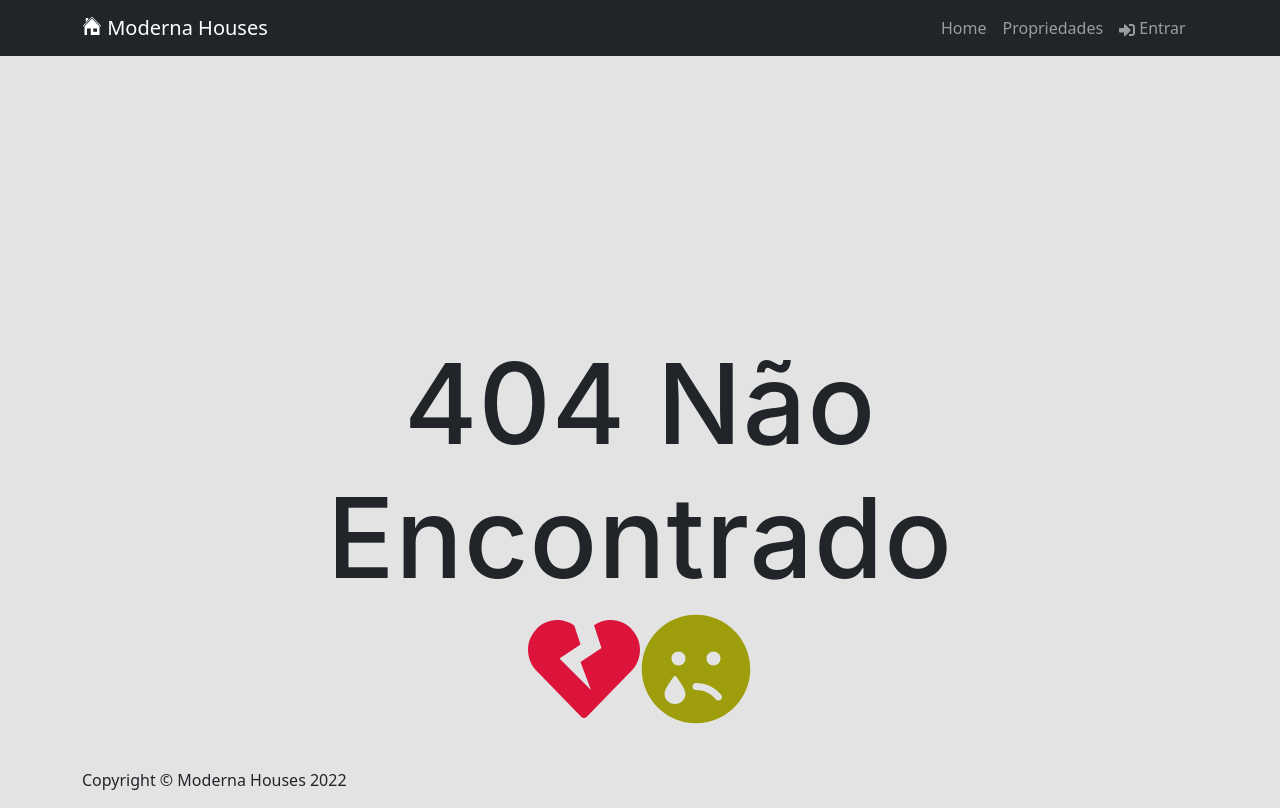
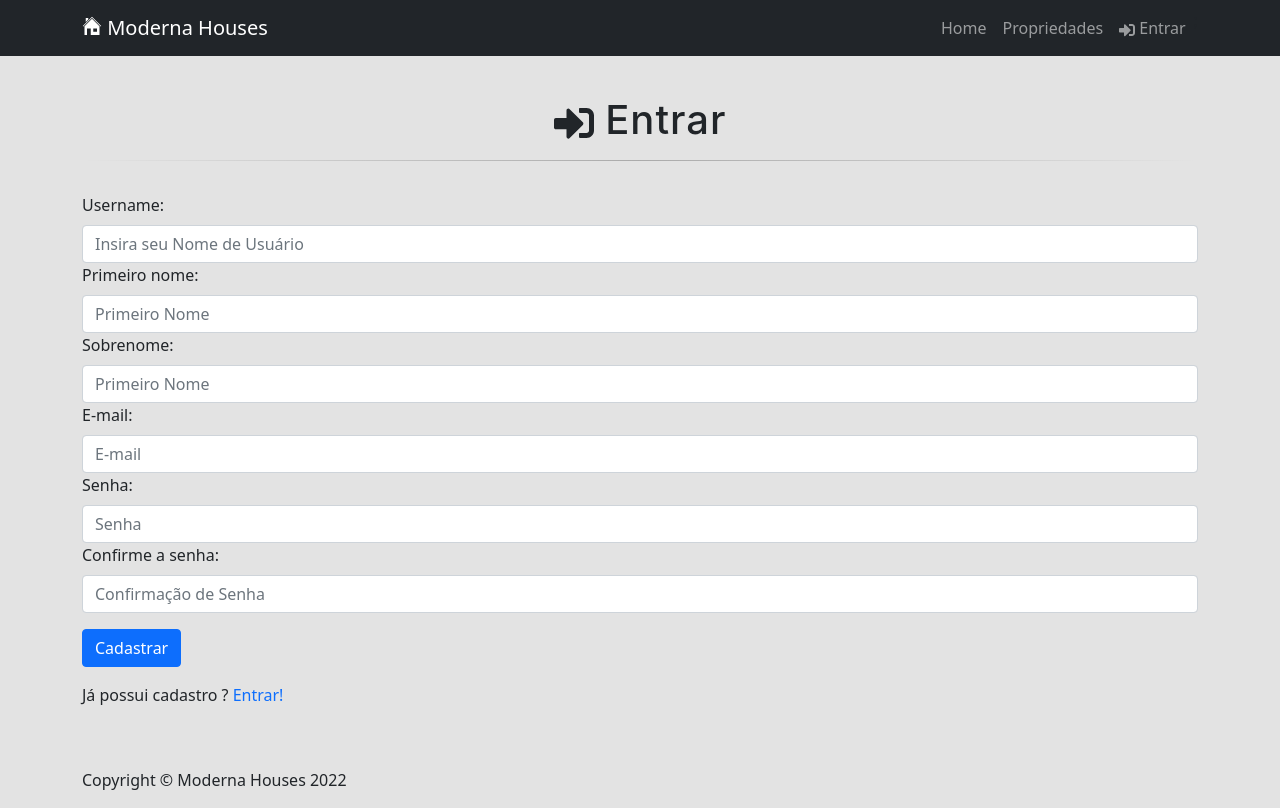
Before and after one commit to BrunoAlz/FullStack-1-DRF_REACT-REAL_STATE_WEB_APP, a React (Create React App) app in the folder frontend/: page /register in a window 1280 px wide. Before the commit this address had no page. Built offline with nearby package versions, Linux system fonts and the light colour scheme.

Commit message:
Implementando a Pagina de Cadastro de usuário

```diff
--- a/frontend/src/App.jsx
+++ b/frontend/src/App.jsx
@@ -14,6 +14,7 @@ import HomePage from "./pages/HomePage";
 import PropertiesPage from "./pages/PropertiesPage";
 import NotFound from "./components/NotFound";
 import LoginPage from "./pages/LoginPage";
+import RegisterPage from "./pages/RegisterPage";
 
 const App = () => {
   return (
@@ -25,6 +26,7 @@ const App = () => {
             <Route path="/" element={<HomePage />} />
             <Route path="/properties" element={<PropertiesPage />} />
             <Route path="/login" element={<LoginPage />} />
+            <Route path="/register" element={<RegisterPage />} />
             <Route path="*" element={<NotFound />} />
           </Routes>
           <ToastContainer theme="dark" />
--- /dev/null
+++ b/frontend/src/pages/RegisterPage.jsx
@@ -0,0 +1,161 @@
+// HOOKS
+import { useState, useEffect } from "react";
+
+// REACT BOOTSTRAP
+import { Col, Container, Row, Form, Button } from "react-bootstrap";
+
+// ICONS
+import { FaSignInAlt } from "react-icons/fa";
+
+// REDUX
+import { useDispatch, useSelector } from "react-redux";
+
+// ROUTERS
+import { Link, useNavigate } from "react-router-dom";
+
+// TOASTS
+import { toast } from "react-toastify";
+
+// COMPONENTS
+import Spinner from "../components/Spinner";
+import Title from "../components/Title";
+
+// REDUCERS
+import { register, reset } from "../slices/auth/authSlice";
+
+const RegisterPage = () => {
+  const [username, setUsername] = useState("");
+  const [firstname, setFirstname] = useState("");
+  const [lastname, setLastname] = useState("");
+  const [email, setEmail] = useState("");
+  const [password, setPassword] = useState("");
+  const [repassword, setRepassword] = useState("");
+
+  const navigate = useNavigate();
+  const dispatch = useDispatch();
+
+  const { user, isLoading, isError, isSuccess, message } = useSelector(
+    (state) => state.auth
+  );
+
+  useEffect(() => {
+    if (isError) {
+      toast.error(message);
+    }
+    if (isSuccess || user) {
+      navigate("/");
+      toast.success(
+        "Um Email de Ativação foi enviado para o Seu E-mail. Aguardando Ativação..."
+      );
+    }
+
+    dispatch(reset());
+  }, [isError, isSuccess, message, user, navigate, dispatch]);
+
+  const handlerSubmit = (e) => {
+    e.preventDefault();
+
+    if (password !== repassword) {
+      toast.error("As senhas devem ser iguais");
+    } else {
+      const userData = {
+        username,
+        firstname,
+        lastname,
+        email,
+        password,
+      };
+      dispatch(register(userData));
+    }
+  };
+
+  return (
+    <>
+      <Title title="Cadastrar-se" />
+      <Container>
+        <Row>
+          <Col className="mg-top text-center">
+            <section>
+              <h1>
+                <FaSignInAlt /> Entrar
+              </h1>
+              <hr className="hr-text" />
+            </section>
+          </Col>
+        </Row>
+        {isLoading && <Spinner />}
+        <Row className="mt-3">
+          <Col className="justify-content-center">
+            <Form onSubmit={handlerSubmit}>
+              <Form.Group controlId="username">
+                <Form.Label>Username: </Form.Label>
+                <Form.Control
+                  type="text"
+                  placeholder="Insira seu Nome de Usuário"
+                  value={username}
+                  onChange={(e) => setUsername(e.target.value)}
+                />
+              </Form.Group>
+              <Form.Group controlId="firstname">
+                <Form.Label>Primeiro nome:</Form.Label>
+                <Form.Control
+                  type="text"
+                  placeholder="Primeiro Nome"
+                  value={firstname}
+                  onChange={(e) => setFirstname(e.target.value)}
+                />
+              </Form.Group>
+              <Form.Group controlId="lastname">
+                <Form.Label>Sobrenome:</Form.Label>
+                <Form.Control
+                  type="text"
+                  placeholder="Primeiro Nome"
+                  value={lastname}
+                  onChange={(e) => setLastname(e.target.value)}
+                />
+              </Form.Group>
+              <Form.Group controlId="email">
+                <Form.Label>E-mail:</Form.Label>
+                <Form.Control
+                  type="email"
+                  placeholder="E-mail"
+                  value={email}
+                  onChange={(e) => setEmail(e.target.value)}
+                />
+              </Form.Group>
+              <Form.Group controlId="password">
+                <Form.Label>Senha:</Form.Label>
+                <Form.Control
+                  type="password"
+                  placeholder="Senha"
+                  value={password}
+                  onChange={(e) => setPassword(e.target.value)}
+                />
+              </Form.Group>
+              <Form.Group controlId="repassword">
+                <Form.Label>Confirme a senha:</Form.Label>
+                <Form.Control
+                  type="repassword"
+                  placeholder="Confirmação de Senha"
+                  value={repassword}
+                  onChange={(e) => setRepassword(e.target.value)}
+                />
+              </Form.Group>
+              <Button type="submit" variant="primary" className="mt-3">
+                Cadastrar
+              </Button>
+            </Form>
+          </Col>
+        </Row>
+
+        <Row className="py-3">
+          <Col>
+            Já possui cadastro ?<Link to="/login"> Entrar!</Link>
+          </Col>
+        </Row>
+      </Container>
+    </>
+  );
+};
+
+export default RegisterPage;
```
